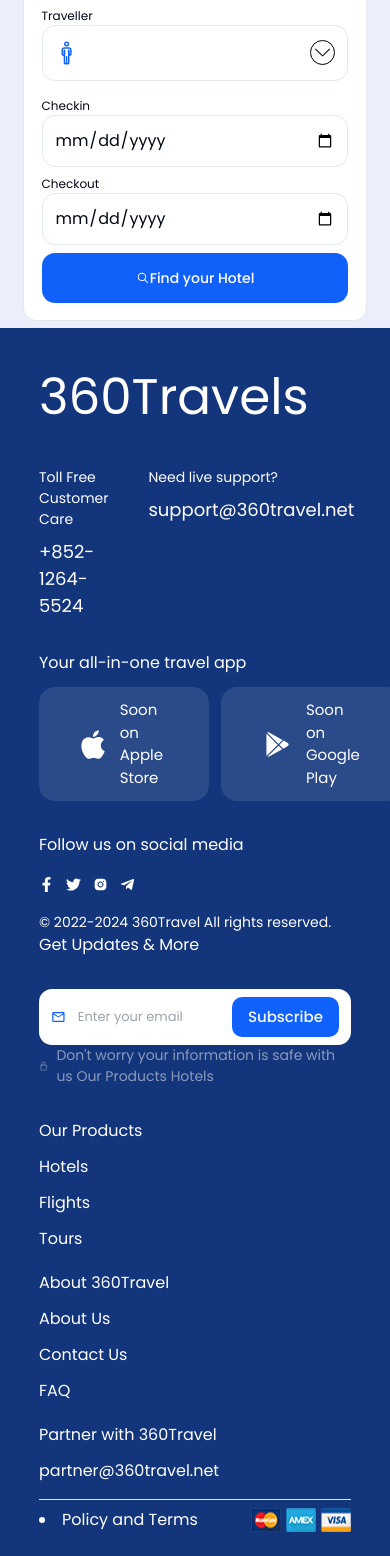
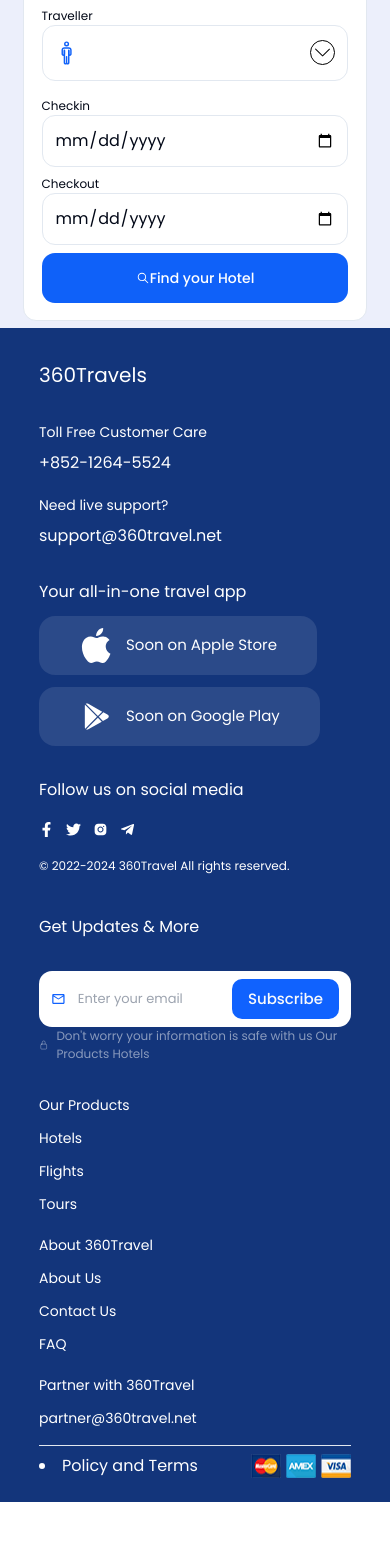
Before and after one commit to astroboy20/360travel, a Next.js app: page / in a window 390 px wide. Shown: the part 381-1937 px from the top of the page. After the commit the page ends 1883 px from the top, so only its background shows below. Built offline with nearby package versions, Linux system fonts and the light colour scheme.

Commit message:
feat: worked on the mobile screen

```diff
--- a/next.config.js
+++ b/next.config.js
@@ -3,6 +3,9 @@ const nextConfig = {
   experimental: {
     appDir: true,
   },
-}
+  eslint: {
+    ignoreDuringBuilds: true,
+  },
+};
 
-module.exports = nextConfig
+module.exports = nextConfig;
--- a/src/components/footer.jsx
+++ b/src/components/footer.jsx
@@ -16,34 +16,38 @@ import Image from "next/image";
 const Footer = () => {
   return (
     <footer className="bg-[#13357B] px-[10%] text-white py-4">
-      <div className="grid grid-cols-1 lg:grid-cols-2 py-[5%]">
+      <div className="grid grid-cols-1 lg:grid-cols-2 gap-10 lg:gap-0 py-[5%]">
         <div className="flex flex-col gap-8">
-          <h1 className="text-[50px]">360Travels</h1>
-          <div className="flex gap-10">
+          <h1 className="text-[20px] lg:text-[50px]">360Travels</h1>
+          <div className="flex flex-col gap-5 lg:flex-row lg:gap-10">
             <div className="flex flex-col gap-2">
               <p className="text-[14px]">Toll Free Customer Care</p>
-              <p className="text-[18px]">+852-1264-5524</p>
+              <p className="text-[16px] lg:text-[18px]">+852-1264-5524</p>
             </div>
             <div className="flex flex-col gap-2">
               <p className="text-[14px]">Need live support?</p>
-              <p className="text-[18px]">support@360travel.net</p>
+              <p className="text-[16px] lg:text-[18px]">
+                support@360travel.net
+              </p>
             </div>
           </div>
           <div className="flex flex-col gap-3">
             <p>Your all-in-one travel app</p>
-            <div className="flex gap-3">
+            <div className="flex flex-col lg:flex-row gap-3">
               <div className="flex gap-3 w-fit rounded-[16px] px-10 py-3 items-center bg-[#ffffff1A]">
                 <GrApple size={"35px"} />
                 <p className="text-[15px]">
                   {" "}
-                  Soon on <br /> Apple <br /> Store
+                  Soon on <br className="hidden lg:block" /> Apple{" "}
+                  <br className="hidden lg:block" /> Store
                 </p>
               </div>
               <div className="flex gap-3 w-fit rounded-[16px] px-10 py-3 items-center bg-[#ffffff1A]">
                 {" "}
                 <BiLogoPlayStore size={"35px"} />
                 <p className="text-[15px]">
-                  Soon on <br /> Google <br /> Play
+                  Soon on <br className="hidden lg:block" /> Google{" "}
+                  <br className="hidden lg:block" /> Play
                 </p>
               </div>
             </div>
@@ -56,7 +60,7 @@ const Footer = () => {
               <AiFillInstagram size={"15px"} />
               <FaTelegramPlane size={"15px"} />
             </div>
-            <p className="text-[14px]">
+            <p className="text-[12px] lg:text-[14px]">
               {" "}
               © 2022-2024 360Travel All rights reserved.
             </p>
@@ -75,25 +79,25 @@ const Footer = () => {
                 Subscribe
               </Button>
             </div>
-            <p className="text-[#ffffff80] flex gap-2 items-center text-[14px]">
+            <p className="text-[#ffffff80] flex gap-2 items-center text-[12px] lg:text-[14px]">
               <IoLockClosedOutline /> Don't worry your information is safe with
               us Our Products Hotels
             </p>
           </div>
           <div className="grid grid-cols-1 gap-5 lg:grid-cols-3">
-            <div className="flex flex-col gap-3 text-[16px]">
+            <div className="flex flex-col gap-3 text-[14px] lg:text-[16px]">
               <p> Our Products</p>
               <p> Hotels</p>
               <p> Flights</p>
               <p> Tours</p>
             </div>
-            <div className="flex flex-col gap-3 text-[16px]">
+            <div className="flex flex-col gap-3 text-[14px] lg:text-[16px]">
               <p>About 360Travel</p>
               <p>About Us</p>
               <p>Contact Us</p>
               <p>FAQ</p>
             </div>
-            <div className="flex flex-col gap-3 text-[16px]">
+            <div className="flex flex-col gap-3 text-[14px] lg:text-[16px]">
               <p>Partner with 360Travel</p>
               <p>partner@360travel.net</p>
             </div>
--- a/src/container/home/hero/flight.jsx
+++ b/src/container/home/hero/flight.jsx
@@ -9,8 +9,8 @@ import { IoIosSearch } from "react-icons/io";
 const Flight = () => {
   return (
     <main className="flex flex-col gap-3">
-      <div className="flex justify-between items-center mb-4">
-        <div className="flex  gap-5">
+      <div className="flex flex-col lg:flex-row lg:justify-between lg:items-center mb-4 gap-5">
+        <div className="flex justify-between lg:justify-normal gap-5">
           <div className="flex  gap-2 items-center">
             <input type="radio" />
             <label className="text-[14px] font-bold">One-way</label>
@@ -20,7 +20,7 @@ const Flight = () => {
             <label className="text-[14px] font-bold">Round trip</label>
           </div>
         </div>
-        <select className="border text-[14px] px-3 py-2 rounded-full w-full lg:w-auto">
+        <select className="border text-[14px] px-3 py-2 rounded-full w-full lg:w-fit">
           <option disabled hidden value="">
             Select flight type
           </option>
@@ -32,14 +32,14 @@ const Flight = () => {
       </div>
 
       <div>
-        <div className="flex gap-2 w-full">
-          <div className="relative flex items-center w-3/5">
-            <div className="flex-1">
+        <div className="flex flex-col lg:flex-row gap-2 w-full">
+          <div className="relative flex flex-col lg:flex-row items-center w-full lg:w-3/5">
+            <div className="w-full lg:flex-1">
               <label className="block text-sm mb-1 text-[12px]">
                 Flying From
               </label>
               <div className="border p-3 flex gap-2 items-center rounded-[13px] w-full">
-                <PiAirplaneTakeoffThin size={"20px"} color="#0f61f9"/>
+                <PiAirplaneTakeoffThin size={"20px"} color="#0f61f9" />
                 <input
                   className="outline-none w-full text-[12px]"
                   placeholder="Flying From"
@@ -48,11 +48,11 @@ const Flight = () => {
             </div>
 
             {/* Overlapping span */}
-            <span className="absolute z-10 border-2 bg-white text-black rounded-full flex items-center justify-center p-1.5 left-1/2 top-[70%] transform -translate-x-1/2 -translate-y-1/2">
+            <span className="absolute z-10 border-2 bg-white text-black rounded-full flex items-center justify-center p-1.5 left-[70%] lg:left-1/2  top-[60%] lg:top-[70%] transform -translate-x-1/2 -translate-y-1/2">
               <FaExchangeAlt size={"10px"} />
             </span>
 
-            <div className="flex-1">
+            <div className="w-full lg:flex-1">
               <label className="block text-sm mb-1 text-[12px]">
                 To Destination
               </label>
@@ -69,7 +69,7 @@ const Flight = () => {
               </div>
             </div>
           </div>
-          <div className="w-2/5">
+          <div className="w-full lg:w-2/5">
             <label className="block text-sm mb-1 text-[12px]">Passengers</label>
             <div className="border p-3 flex gap-2 items-center rounded-[13px] w-full ">
               <FiUser size={"25px"} color="#0f61f9" />
@@ -84,19 +84,18 @@ const Flight = () => {
           </div>
         </div>
 
-        <div className="flex gap-2">
-          <span className="w-1/2">
+        <div className="flex flex-col lg:flex-row gap-2">
+          <span className="w-full lg:w-1/2">
             <label className="text-[12px]">Departure Date</label>
             <input type="date" className="w-full border rounded-[13px] p-3" />
           </span>
 
-          <div className="mt-auto w-1/2">
-          <Button className="w-full bg-[#0f61f9] text-white h-[50px] font-600 rounded-[13px] text-[12px] flex items-center justify-center">
-            <IoIosSearch />
-            Find your Hotel
-          </Button>
+          <div className="mt-auto w-full lg:w-1/2">
+            <Button className="w-full bg-[#0f61f9] text-white h-[50px] font-600 rounded-[13px] text-[12px] flex items-center justify-center">
+              <IoIosSearch />
+              Find your Hotel
+            </Button>
           </div>
-
         </div>
       </div>
     </main>
--- a/src/container/home/hero/hero.jsx
+++ b/src/container/home/hero/hero.jsx
@@ -72,7 +72,7 @@ const Hero = () => {
       </div>
       <div className="hidden lg:block mt-auto">
         {" "}
-        <Image src={"/images/hero.png"} width={500} height={400} />
+        <Image src={"/images/hero.png"} width={500} height={400} alt="hero-image"/>
       </div>
     </div>
   );
--- a/src/container/home/hero/tour.jsx
+++ b/src/container/home/hero/tour.jsx
@@ -5,7 +5,7 @@ import { IoIosSearch } from "react-icons/io";
 
 const Tour = () => {
   return (
-    <div className="flex flex-col gap-7">
+    <div className="flex flex-col gap-10 lg:gap-7">
       <div className="flex flex-col gap-3">
         <h1 className="text-[20px] font-bold">
           Excursions Page Under Development
@@ -16,7 +16,7 @@ const Tour = () => {
           request promptly and confirm your booking.
         </p>
       </div>
-      <div className="flex gap-2 w-full">
+      <div className="flex flex-col lg:flex-row gap-5 lg:gap-2 w-full">
         <Button className="w-full bg-[#008768] text-white hover:bg-[#1062fe] rounded-[13px] p-3 h-[50px] flex gap-1 items-center text-[16px] font-bold">
           <IoIosSearch /> Viator.com
         </Button>
```
